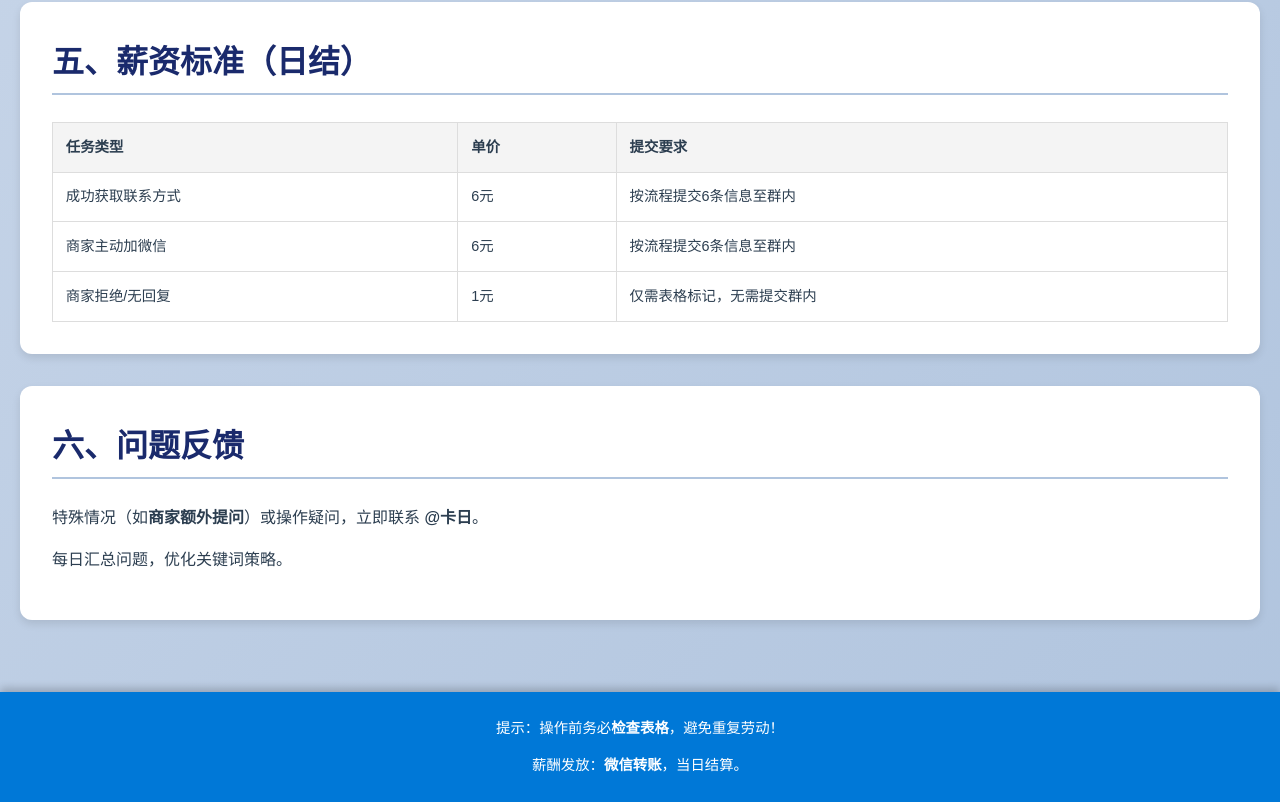
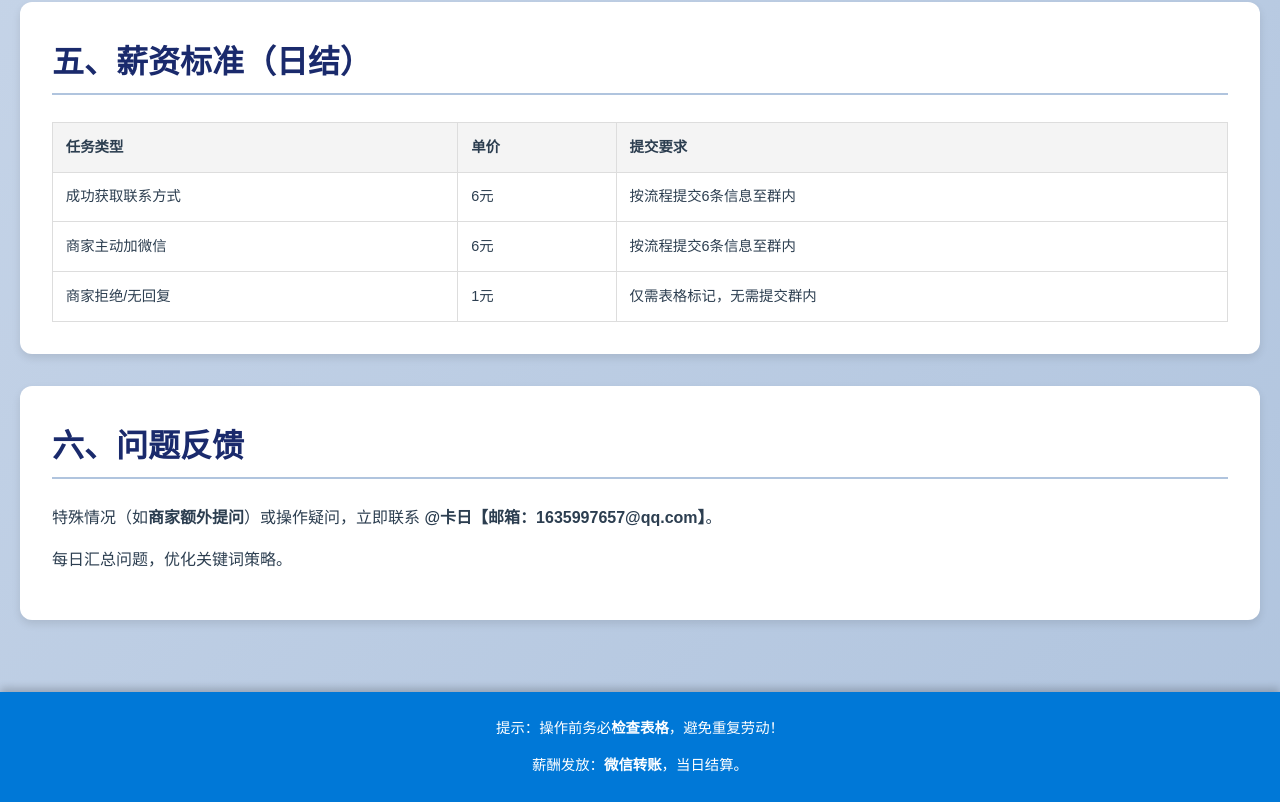
Before and after one commit to ELprowler/Taobao, a plain HTML site: page index.html in a window 1280 px wide. Shown: the part 3107-3909 px from the top of the page. Drawn offline with nearby package versions, Linux system fonts and the light colour scheme.

Commit message:
Update index.html

```diff
--- a/index.html
+++ b/index.html
@@ -158,7 +158,7 @@
 
         <section>
             <h2>六、问题反馈</h2>
-            <p>特殊情况（如<strong>商家额外提问</strong>）或操作疑问，立即联系 <strong>@卡日</strong>。</p>
+            <p>特殊情况（如<strong>商家额外提问</strong>）或操作疑问，立即联系 <strong>@卡日【邮箱：1635997657@qq.com】</strong>。</p>
             <p>每日汇总问题，优化关键词策略。</p>
         </section>
     </main>
```
